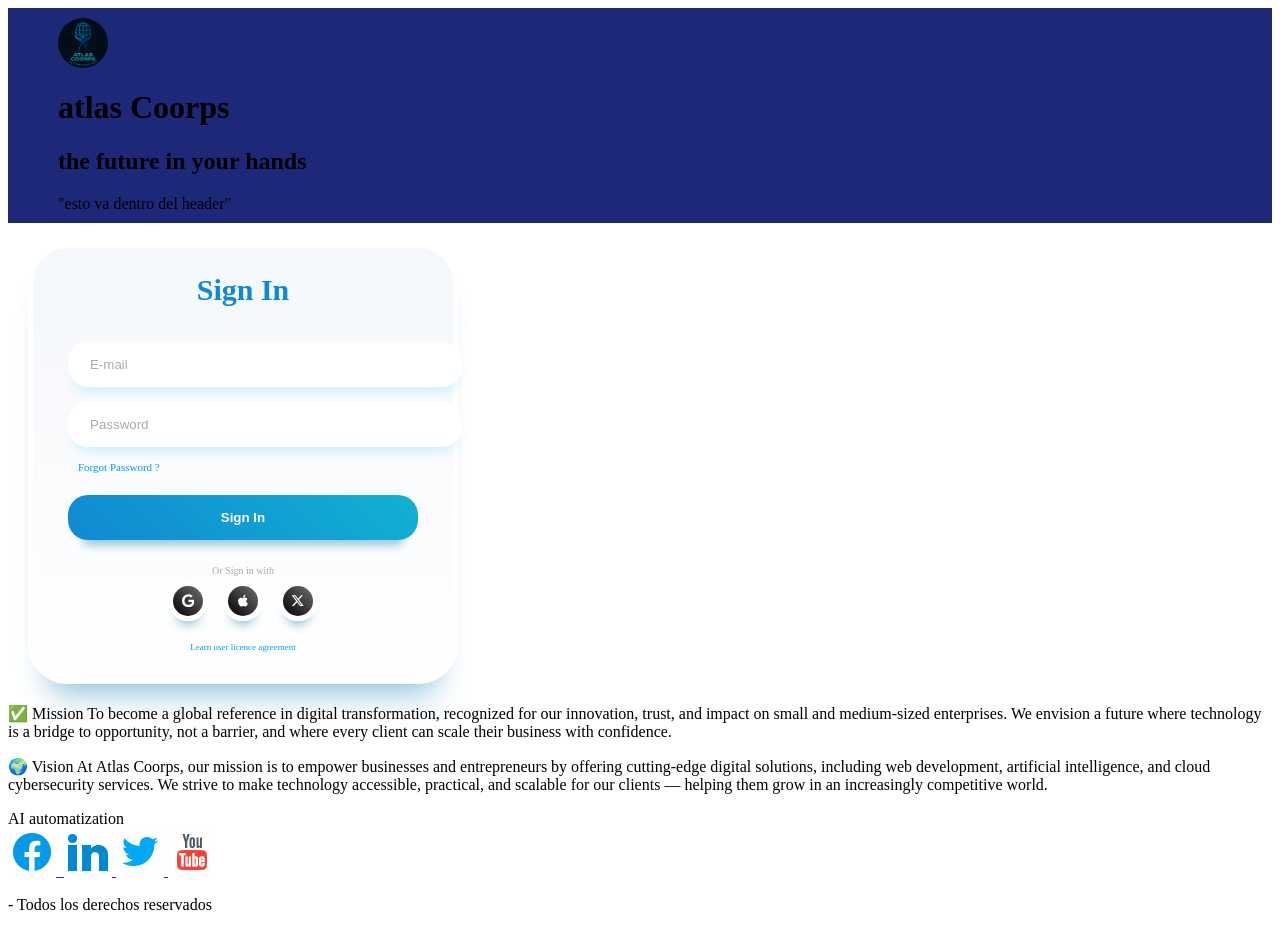
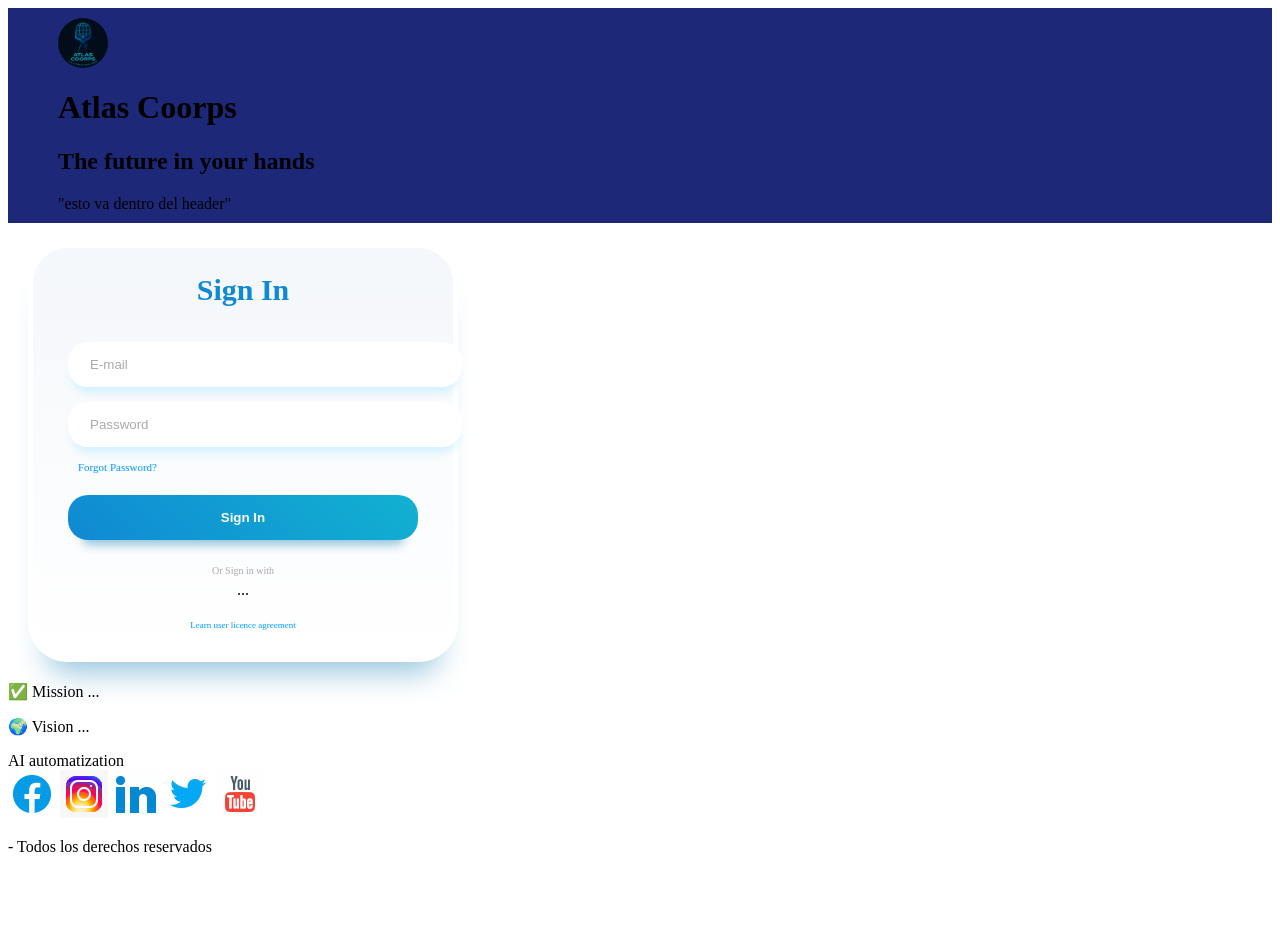
Before and after one commit to HUG-NIN/atlascoorps.github.io, a plain HTML site: page atlascoorps.com/index.html in a window 1280 px wide. After the commit the page ends 872 px from the top, so only its background shows below. Drawn offline with Linux system fonts and the light colour scheme.

Commit message:
re-struture-HTML

```diff
--- a/atlascoorps.com/index.html
+++ b/atlascoorps.com/index.html
@@ -5,112 +5,69 @@
   <meta name="viewport" content="width=device-width, initial-scale=1.0">
   <title>Atlas Coorps</title>
   <link rel="stylesheet" href="style.css">
+</head>
+
+<body>
   <header>
     <div class="imagen_logo_conteiner" id="logo">
         <img src="imagin_atlas/logo_atlas.png" alt="">
-
     </div>
     <div class="name" id="name">
-            <h1>atlas Coorps</h1>
-            <h2>the future in your hands</h2>
+        <h1>Atlas Coorps</h1>
+        <h2>The future in your hands</h2>
     </div>
     <nav>
         "esto va dentro del header"
     </nav>
-
   </header>
 
-
-<body>
   <!-- From Uiverse.io by Smit-Prajapati -->
   <div class="container">
     <div class="heading">Sign In</div>
     <form action="" class="form">
-      <input required="" class="input" type="email" name="email" id="email" placeholder="E-mail">
-      <input required="" class="input" type="password" name="password" id="password" placeholder="Password">
-      <span class="forgot-password"><a href="#">Forgot Password ?</a></span>
+      <input required class="input" type="email" name="email" id="email" placeholder="E-mail">
+      <input required class="input" type="password" name="password" id="password" placeholder="Password">
+      <span class="forgot-password"><a href="#">Forgot Password?</a></span>
       <input class="login-button" type="submit" value="Sign In">
+    </form>
 
-    </form>
     <div class="social-account-container">
       <span class="title">Or Sign in with</span>
       <div class="social-accounts">
-          <button class="social-button google">
-            <svg class="svg" xmlns="http://www.w3.org/2000/svg" height="1em" viewBox="0 0 488 512">
-              <path d="M488 261.8C488 403.3 391.1 504 248 504 110.8 504 0 393.2 0 256S110.8 8 248 8c66.8 0 123 24.5 166.3 64.9l-67.5 64.9C258.5 52.6 94.3 116.6 94.3 256c0 86.5 69.1 156.6 153.7 156.6 98.2 0 135-70.4 140.8-106.9H248v-85.3h236.1c2.3 12.7 3.9 24.9 3.9 41.4z"></path>
-            </svg></button>
-          <button class="social-button apple">
-            <svg class="svg" xmlns="http://www.w3.org/2000/svg" height="1em" viewBox="0 0 384 512">
-              <path d="M318.7 268.7c-.2-36.7 16.4-64.4 50-84.8-18.8-26.9-47.2-41.7-84.7-44.6-35.5-2.8-74.3 20.7-88.5 20.7-15 0-49.4-19.7-76.4-19.7C63.3 141.2 4 184.8 4 273.5q0 39.3 14.4 81.2c12.8 36.7 59 126.7 107.2 125.2 25.2-.6 43-17.9 75.8-17.9 31.8 0 48.3 17.9 76.4 17.9 48.6-.7 90.4-82.5 102.6-119.3-65.2-30.7-61.7-90-61.7-91.9zm-56.6-164.2c27.3-32.4 24.8-61.9 24-72.5-24.1 1.4-52 16.4-67.9 34.9-17.5 19.8-27.8 44.3-25.6 71.9 26.1 2 49.9-11.4 69.5-34.3z"></path>
-            </svg>
-          </button>
-          <button class="social-button twitter">
-            <svg class="svg" xmlns="http://www.w3.org/2000/svg" height="1em" viewBox="0 0 512 512">
-              <path d="M389.2 48h70.6L305.6 224.2 487 464H345L233.7 318.6 106.5 464H35.8L200.7 275.5 26.8 48H172.4L272.9 180.9 389.2 48zM364.4 421.8h39.1L151.1 88h-42L364.4 421.8z"></path>
-            </svg>
-          </button>
+        <!-- botones sociales con SVGs -->
+        ...
       </div>
     </div>
+
     <span class="agreement"><a href="#">Learn user licence agreement</a></span>
   </div>
 
   <aside>
     <article>
       <section class="propuse" id="mission">
-             <p>✅ Mission
-              To become a global reference in digital transformation,
-               recognized for our innovation, trust, and impact on
-               small and medium-sized enterprises.
-                We envision a future where technology is a bridge to opportunity,
-                not a barrier,
-               and where every client can scale their business with confidence.
-             </p>
+        <p>✅ Mission ...</p>
       </section>
-
-          <section class="porpuse" id="Vision">
-              <p>🌍 Vision
-                  At Atlas Coorps, our mission is to empower
-                  businesses and entrepreneurs by offering cutting-edge digital solutions,
-                   including web development, artificial intelligence,
-                    and cloud cybersecurity services.
-                    We strive to make technology accessible, practical,
-                  and scalable for our clients — helping them grow in an increasingly
-                  competitive world.
-              </p>
+      <section class="porpuse" id="vision">
+        <p>🌍 Vision ...</p>
       </section>
     </article>
   </aside>
+
   <article class="AI_agents">
     <section>
       AI automatization
     </section>
   </article>
 
-
-
-
   <footer class="footer">
     <div>
-            <a href="">
-                <img src="imagin_atlas/icnos/icons8-facebook-circled.gif"alt="">
-            </a>
-            <a href="">
-                <img src="imagin_atlas/icnos/icons8-instagram-logo.gif4" alt="">
-            </a>
-            <a href="">
-                <img src="imagin_atlas/icnos/icons8-linkedin.gif" alt="">
-            </a>
-
-            <a href="">
-                <img src="imagin_atlas/icnos/icons8-twitter-bird.gif" alt="">
-            </a>
-
-            <a href="https://github.com/">
-                 <img src="imagin_atlas/icnos/icons8-youtube-logo.gif" alt="">
-            </a>
-
+      <a href=""><img src="imagin_atlas/icnos/icons8-facebook-circled.gif" alt=""></a>
+      <a href=""><img src="imagin_atlas/icnos/icons8-instagram-logo.gif" alt=""></a>
+      <a href=""><img src="imagin_atlas/icnos/icons8-linkedin.gif" alt=""></a>
+      <a href=""><img src="imagin_atlas/icnos/icons8-twitter-bird.gif" alt=""></a>
+      <a href="https://github.com/"><img src="imagin_atlas/icnos/icons8-youtube-logo.gif" alt=""></a>
     </div>
-    <p> - Todos los derechos reservados</p>
-
+    <p>- Todos los derechos reservados</p>
   </footer>
 </body>
+</html>
```
Lines whose indentation alone changed are shown as unchanged.
